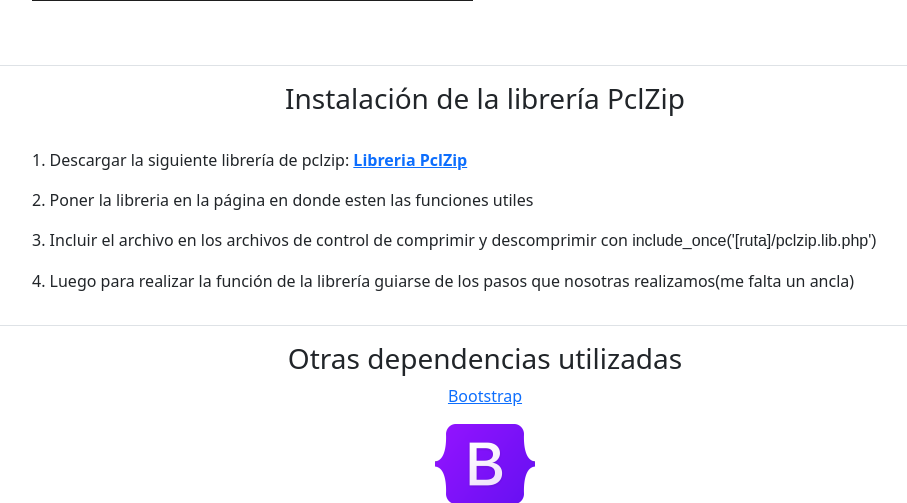
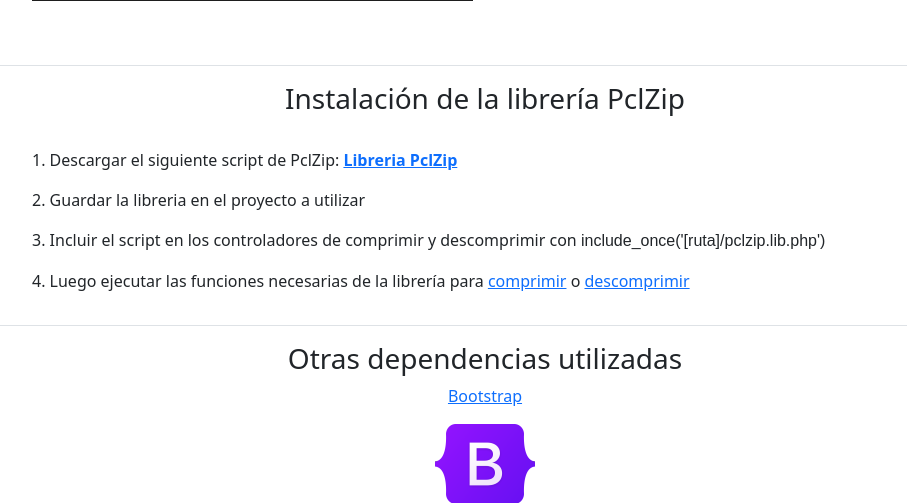
Before and after one commit to florencianionquepan/comprimir-archivos, a PHP site: page /Vista/Home/index.php in a window 1280 px wide. Shown: the part 1952-2455 px from the top of the page, without its empty margins (155-1062 px from the left). Run offline with PHP 8.4, Linux system fonts and the light colour scheme; some libraries are stand-ins or nearby versions; some web fonts are replaced.

Commit message:
agrega anclas

```diff
--- a/Vista/Home/index.php
+++ b/Vista/Home/index.php
@@ -43,7 +43,8 @@
     <img class="img-fluid mt-2" src="../Imagenes/generarComprimido.png">
     </div>
     <div class="col-10 col-md-6 col-lg-5">
-    <a href='https://nullpoint3r.wordpress.com/2011/06/05/pclzip-trabajando-con-ficheros-comprimidos-en-php/' class='cascadia-code'>PclZip::add($rutaArchivo)</a><br>
+    <a href='https://nullpoint3r.wordpress.com/2011/06/05/pclzip-trabajando-con-ficheros-comprimidos-en-php/'
+    class='cascadia-code' name="metodoCPcl">PclZip::add($rutaArchivo)</a><br>
     <img class="img-fluid mt-2" src="../Imagenes/comprimidoPclzip.png">
     </div>
   </div>
@@ -66,7 +67,7 @@
     </div>
 
     <div class="col-10 col-md-6 col-lg-5">
-    <a href='https://wp-kama.com/function/PclZip::extract' class='cascadia-code'>PclZip::extract($ruta)</a><br>
+    <a href='https://wp-kama.com/function/PclZip::extract' class='cascadia-code' name="metodoDPcl">PclZip::extract($ruta)</a><br>
     <img class="img-fluid mt-2" src="../Imagenes/descomprimirpclzip.png">
     </div>
 
@@ -79,10 +80,10 @@
     </div>
       <div class="row align-items-center justify-content-center">
         <div class="col-10">
-          <p>1. Descargar la siguiente librería de pclzip: <a class="alert-link" download href='../../Util/pclzip.lib.php'>Libreria PclZip</a></p>
-          <p>2. Poner la libreria en la página en donde esten las funciones utiles</p>
-          <p>3. Incluir el archivo en los archivos de control de comprimir y descomprimir con <span class='cascadia-code'>include_once('[ruta]/pclzip.lib.php')</span></p>
-          <p>4. Luego para realizar la función de la librería guiarse de los pasos que nosotras realizamos(me falta un ancla)</p>
+          <p>1. Descargar el siguiente script de PclZip: <a class="alert-link" download href='../../Util/pclzip.lib.php'>Libreria PclZip</a></p>
+          <p>2. Guardar la libreria en el proyecto a utilizar</p>
+          <p>3. Incluir el script en los controladores de comprimir y descomprimir con <span class='cascadia-code'>include_once('[ruta]/pclzip.lib.php')</span></p>
+          <p>4. Luego ejecutar las funciones necesarias de la librería para <a href='#metodoCPcl'>comprimir</a> o <a href='#metodoDPcl'>descomprimir</a></p>
     </div>
   </div>
 
```
